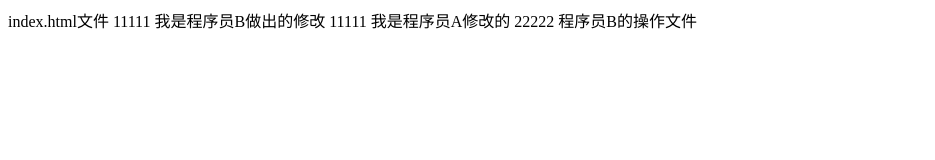
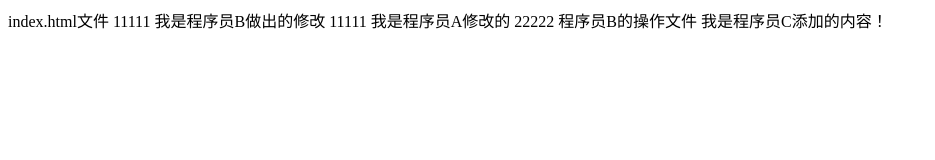
Before and after one commit to Chuafighting/git-demo, a plain HTML site: page index.html in a window 1280 px wide. Shown: the whole page, without its empty margins (0-935 px from the left). Drawn offline with Linux system fonts and the light colour scheme.

Commit message:
程序员C做出了修改

```diff
--- a/index.html
+++ b/index.html
@@ -3,12 +3,12 @@
  * @Date: 2020-06-15 10:47:32
  * @LastEditors: chenhua
 <<<<<<< HEAD
- * @LastEditTime: 2020-06-15 17:40:30
+ * @LastEditTime: 2020-06-15 21:09:41
 =======
  * @LastEditTime: 2020-06-15 17:17:29
 >>>>>>> fe08f1612cda86511cd2c61996fcf3d679d99493
  * @Description:
- * @FilePath: \gitDemo\B\git-demo\index.html
+ * @FilePath: \gitDemo\C\git-demo\index.html
 -->
 <!DOCTYPE html>
 <html lang="en">
@@ -23,5 +23,7 @@
     11111 我是程序员A修改的
     22222
     程序员B的操作文件
+
+    我是程序员C添加的内容！
 </body>
 </html>
```
